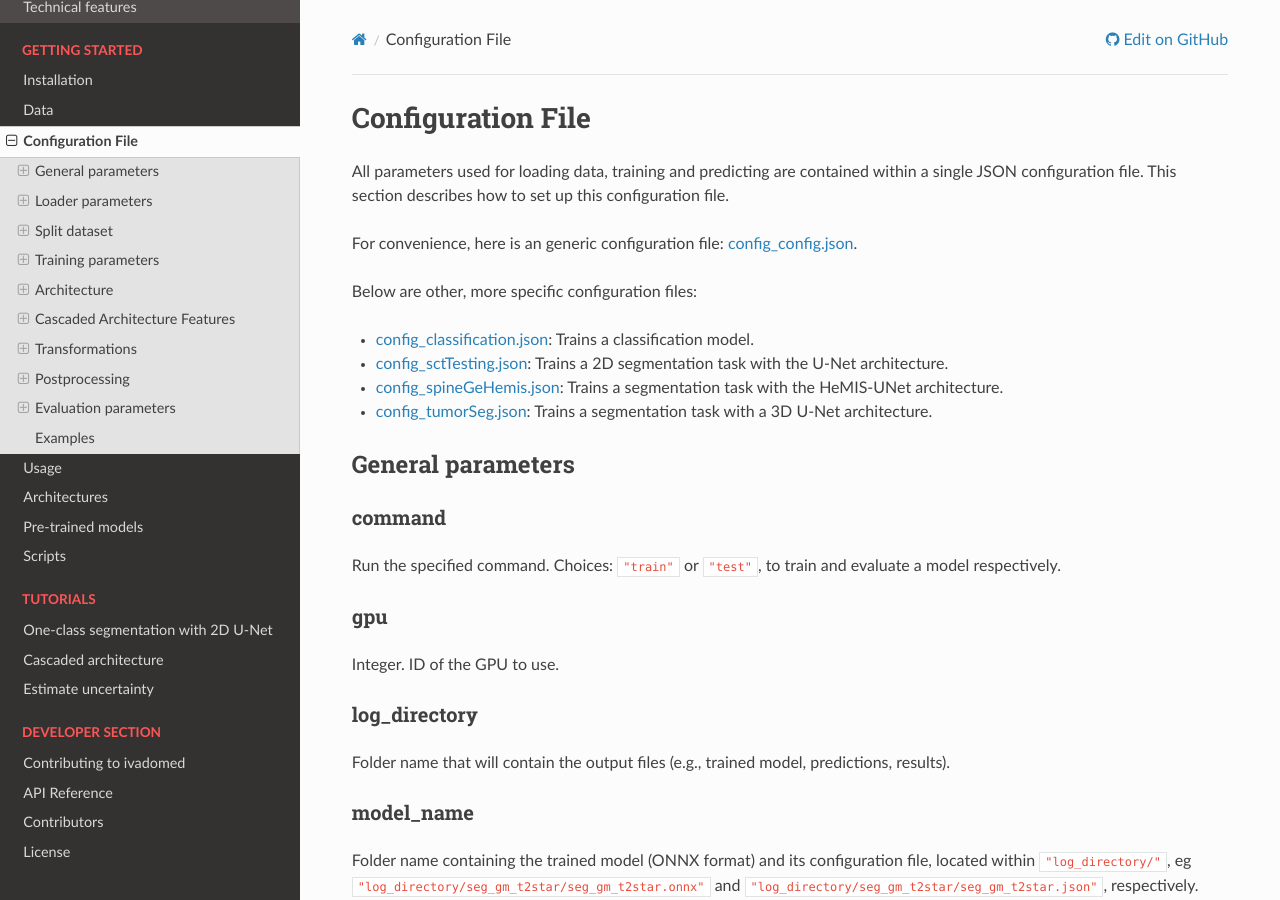
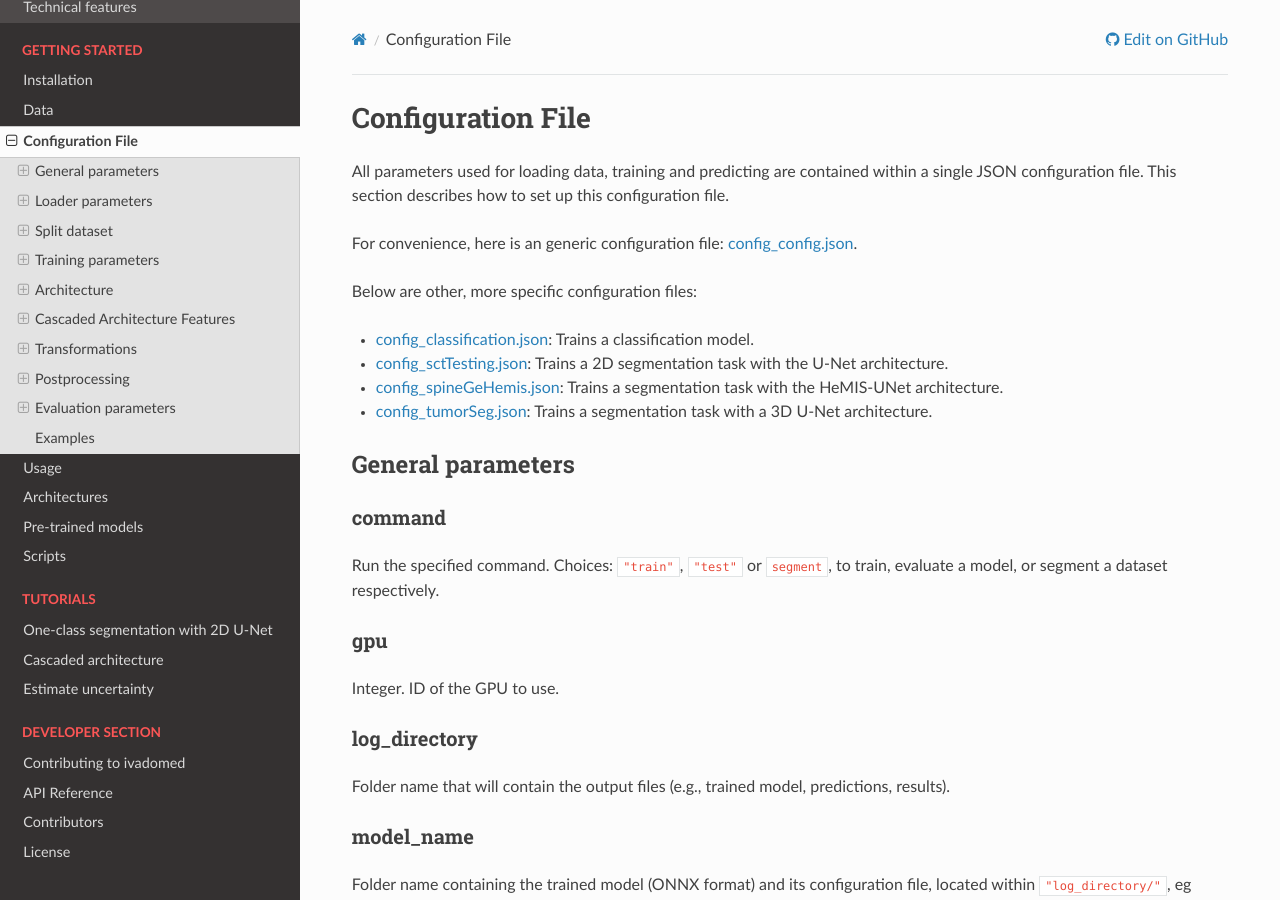
Before and after one commit to ivadomed/ivadomed, a Sphinx documentation site: the page built from docs/source/configuration_file.rst, in a window 1280 px wide and 900 px high. Built offline with Sphinx 7.4.7 and the Read the Docs theme 2.0.0, drawn with Linux system fonts in a browser that asks for light colours; the version number could not be read and is left out.

Commit message:
document new command

```diff
--- a/docs/source/configuration_file.rst
+++ b/docs/source/configuration_file.rst
@@ -24,8 +24,8 @@ General parameters
 command
 ^^^^^^^
 
-Run the specified command. Choices: ``"train"`` or ``"test"``,
-to train and evaluate a model respectively.
+Run the specified command. Choices: ``"train"``, ``"test"`` or ``segment``,
+to train, evaluate a model, or segment a dataset respectively.
 
 gpu
 ^^^
```
Also changed, not shown: 1 other file.
